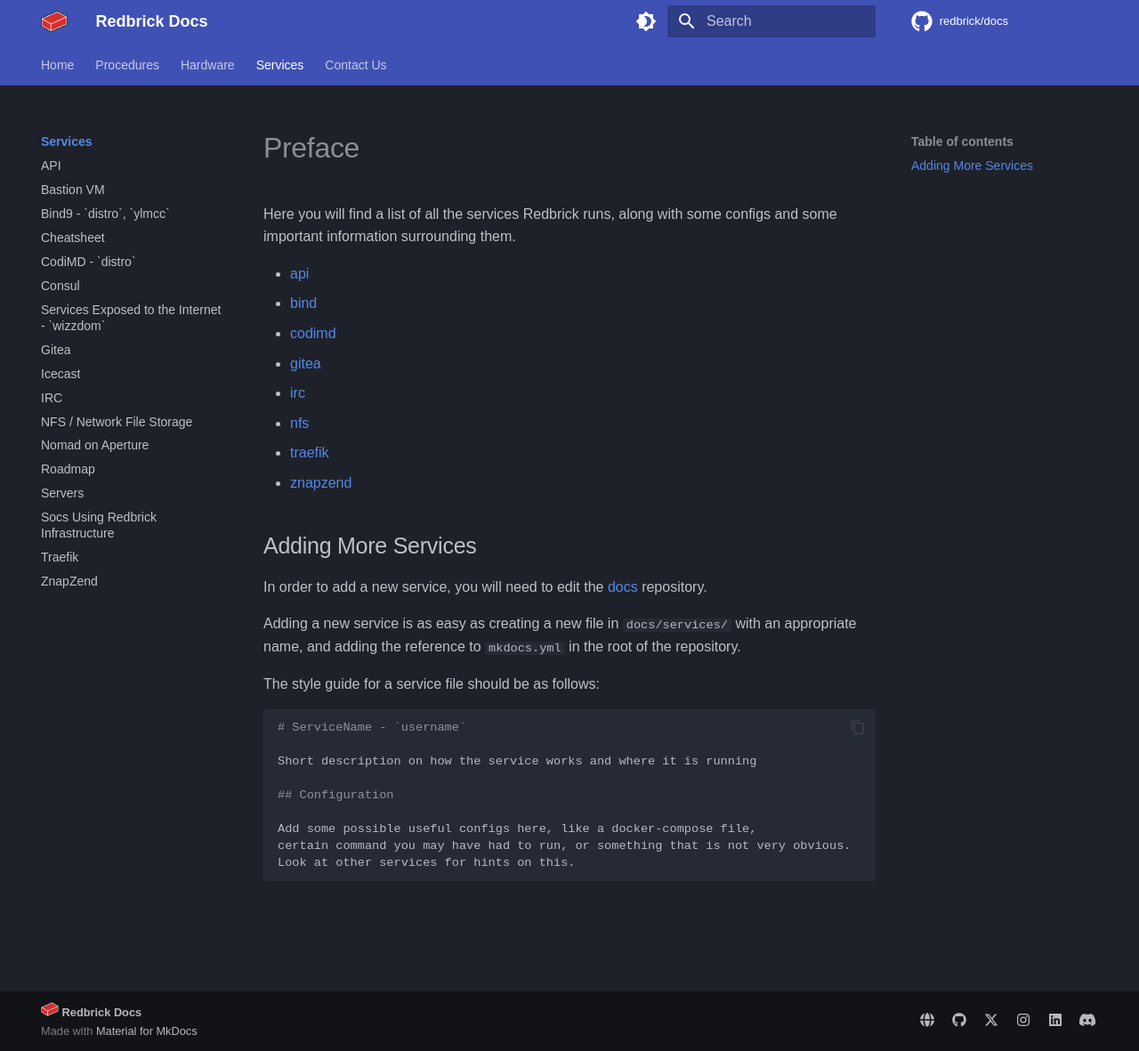
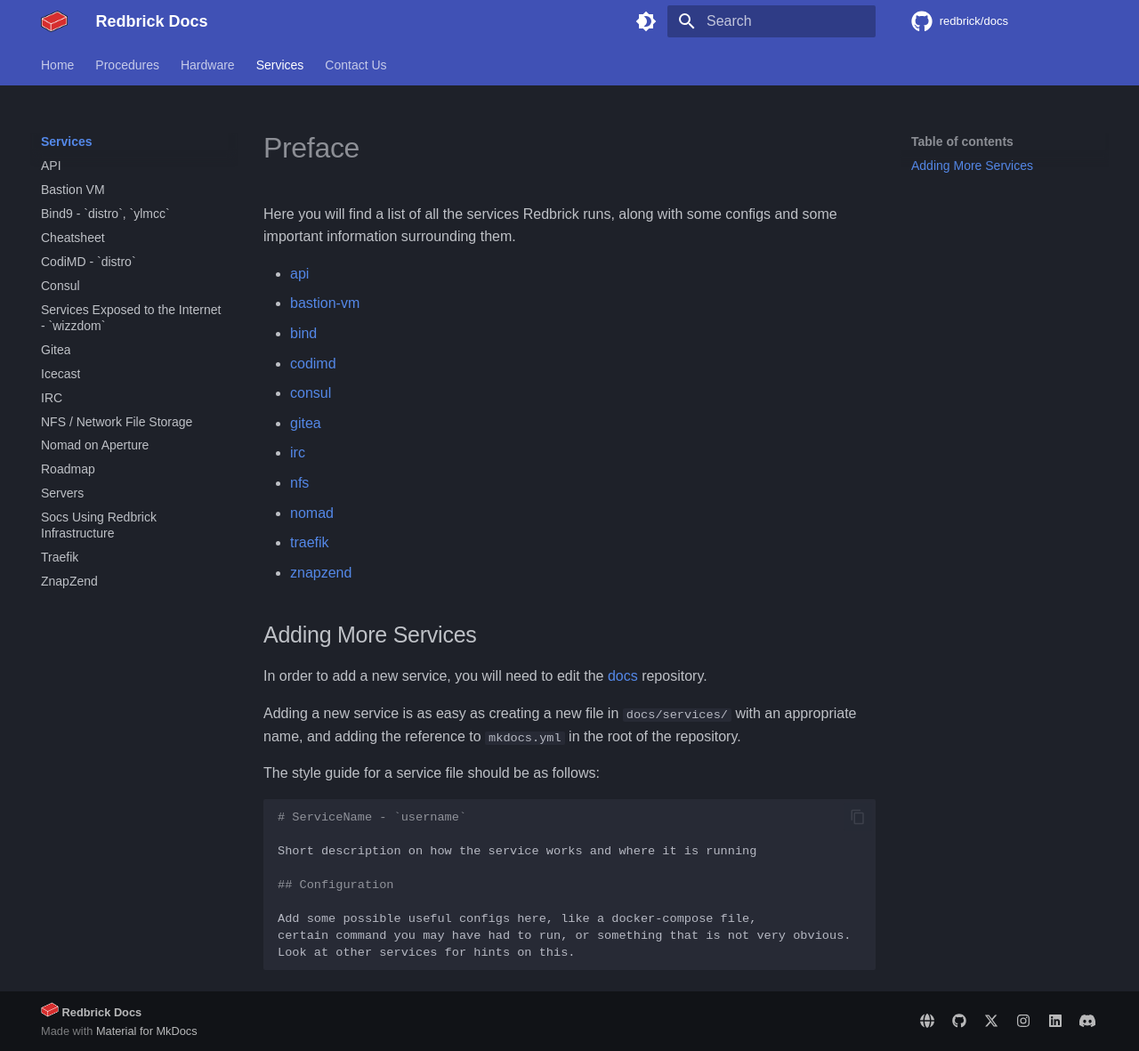
Before and after one commit to redbrick/docs, an MkDocs documentation site: the page built from docs/services/index.md, in a window 1280 px wide and 1181 px high. Shown: the whole window at 89% size. Built offline with MkDocs 1.6.1 and Material for MkDocs 9.7.7, drawn with Linux system fonts in a browser that asks for light colours; some web fonts are replaced; comment, search, counter and statistics services are not loaded.

Commit message:
refactor: add links to corresponding index pages

```diff
--- a/docs/services/index.md
+++ b/docs/services/index.md
@@ -3,11 +3,14 @@
 Here you will find a list of all the services Redbrick runs, along with some configs and some important information surrounding them.
 
 - [api](api.md)
+- [bastion-vm](bastion-vm.md)
 - [bind](bind.md)
 - [codimd](codimd.md)
+- [consul](consul.md)
 - [gitea](gitea.md)
 - [irc](irc.md)
 - [nfs](nfs.md)
+- [nomad](nomad.md)
 - [traefik](traefik.md)
 - [znapzend](znapzend.md)
 
```
Also changed, not shown: docs/procedures/index.md (+4 -0 lines).
